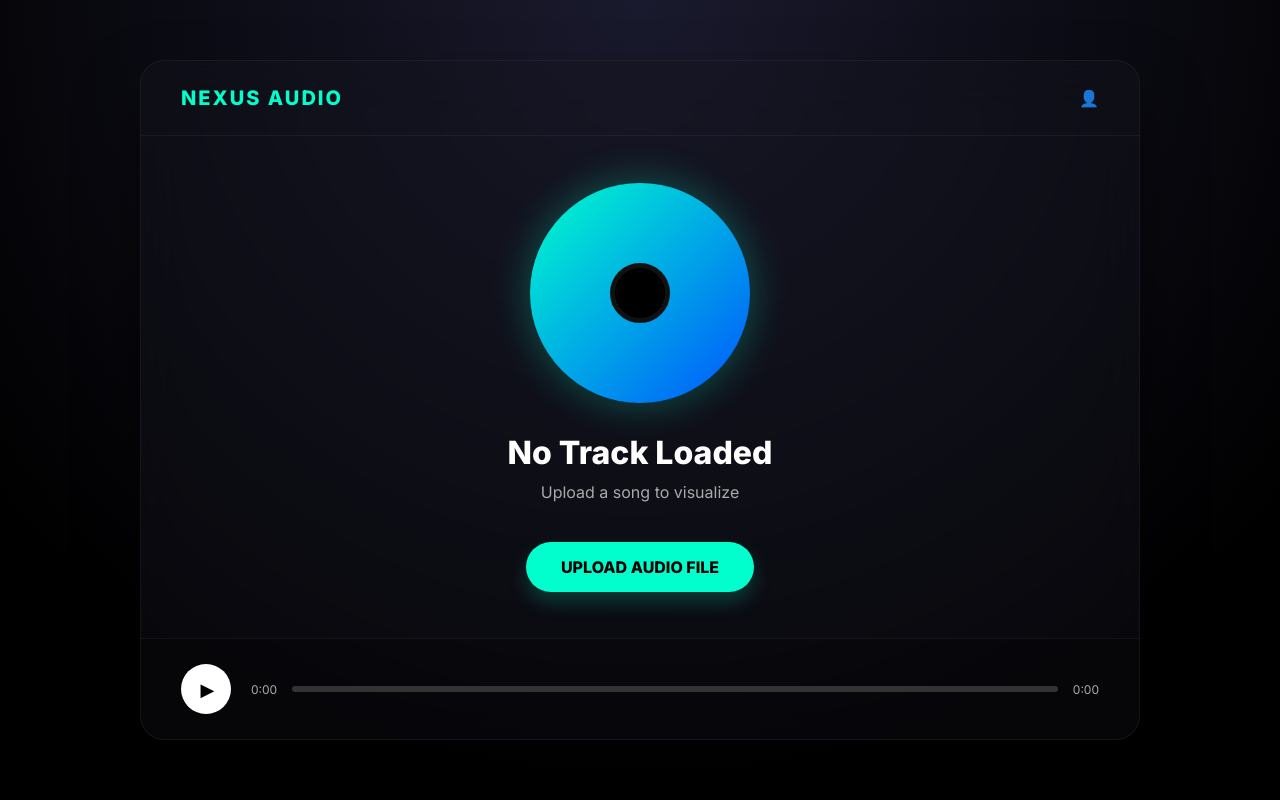
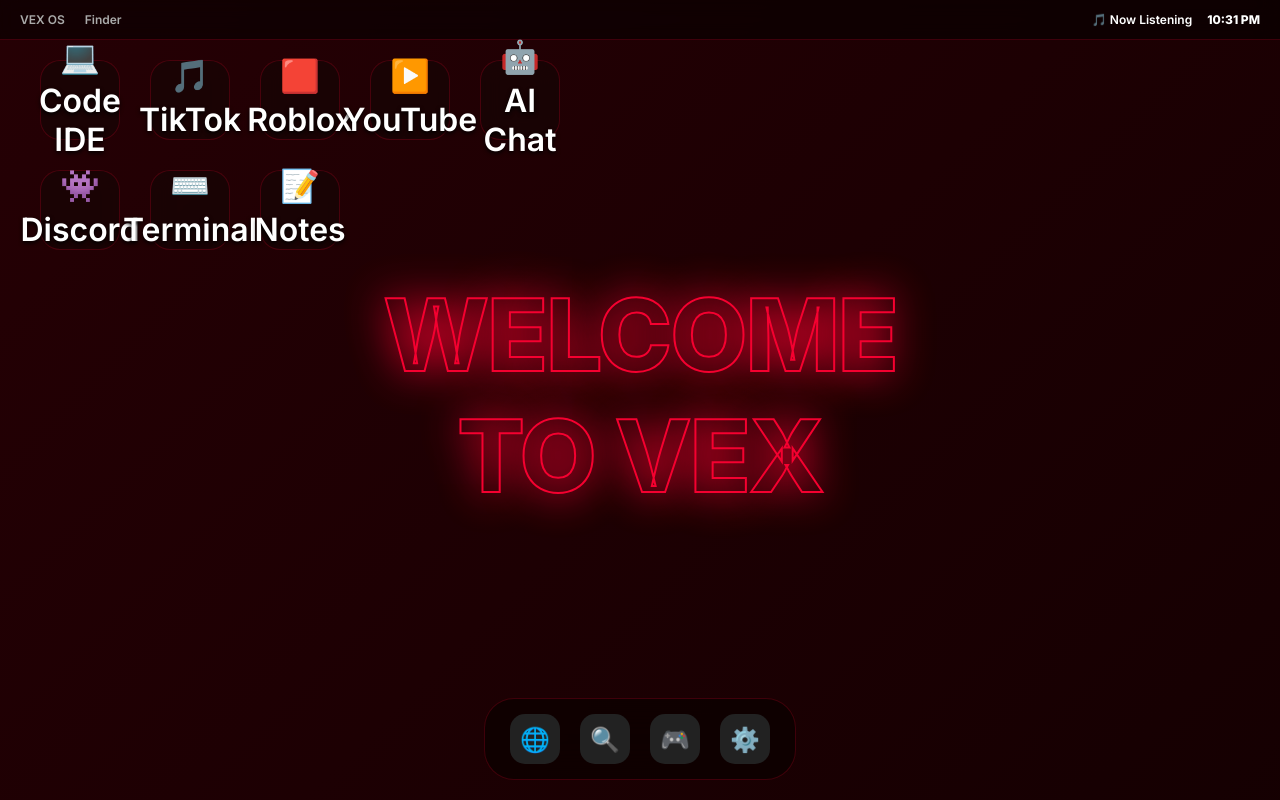
Before and after one commit to bedper-beep/os, a plain HTML site: page index.html in a window 1280 px wide. Drawn offline with Linux system fonts and the light colour scheme.

Commit message:
Revamp index.html for VEX OS interface
Updated the title and styles for the VEX OS interface, including changes to the layout and animations.

```diff
--- a/index.html
+++ b/index.html
@@ -3,282 +3,300 @@
 <head>
     <meta charset="UTF-8">
     <meta name="viewport" content="width=device-width, initial-scale=1.0">
-    <title>Nexus Audio | Premium Visualizer</title>
+    <title>VEX OS</title>
     <style>
         @import url('https://fonts.googleapis.com/css2?family=Inter:wght@300;400;600;800&display=swap');
 
-        * { margin: 0; padding: 0; box-sizing: border-box; font-family: 'Inter', sans-serif; }
+        * { margin: 0; padding: 0; box-sizing: border-box; font-family: 'Inter', sans-serif; user-select: none; }
+
+        :root {
+            --red-main: #ff0033;
+            --red-glow: rgba(255, 0, 51, 0.5);
+            --dark-bg: #0a0000;
+            --glass: rgba(20, 5, 5, 0.6);
+            --glass-border: rgba(255, 0, 51, 0.2);
+        }
 
         body {
-            background-color: #000; color: #fff; height: 100vh; overflow: hidden;
-            display: flex; justify-content: center; align-items: center;
-            background-image: radial-gradient(circle at 50% 0%, #1a1a2e 0%, #000000 80%);
+            height: 100vh; width: 100vw; overflow: hidden;
+            /* Cool moving red/black gradient background */
+            background: linear-gradient(135deg, #000000 0%, #2a0005 50%, #0a0000 100%);
+            background-size: 400% 400%;
+            animation: bgAnim 15s ease infinite;
+            color: white;
         }
 
-        /* The Canvas that draws the audio bars */
-        #visualizer-canvas {
-            position: absolute; top: 0; left: 0; width: 100%; height: 100%;
-            z-index: 1;
+        @keyframes bgAnim {
+            0% { background-position: 0% 50%; }
+            50% { background-position: 100% 50%; }
+            100% { background-position: 0% 50%; }
         }
 
-        /* The Premium UI Overlay */
-        .app-container {
-            position: relative; z-index: 10;
-            width: 90%; max-width: 1000px; height: 85vh;
-            background: rgba(20, 20, 30, 0.4); backdrop-filter: blur(25px);
-            border: 1px solid rgba(255, 255, 255, 0.05); border-radius: 24px;
-            box-shadow: 0 30px 60px rgba(0,0,0,0.5);
-            display: flex; flex-direction: column;
+        /* Top Bar */
+        .top-bar {
+            height: 40px; background: rgba(0,0,0,0.5); backdrop-filter: blur(10px);
+            display: flex; justify-content: space-between; align-items: center; padding: 0 20px;
+            font-size: 12px; font-weight: 600; border-bottom: 1px solid var(--glass-border);
+            position: absolute; top: 0; width: 100%; z-index: 10;
+        }
+        .top-left { display: flex; gap: 20px; color: #aaa; }
+        .top-right { display: flex; gap: 15px; align-items: center; }
+        .clock { color: white; font-weight: 800; }
+
+        /* Welcome Text */
+        .welcome-container {
+            position: absolute; top: 50%; left: 50%; transform: translate(-50%, -50%);
+            text-align: center; z-index: 1; pointer-events: none;
+        }
+        .welcome-title {
+            font-size: 100px; font-weight: 900; letter-spacing: -2px;
+            color: transparent; -webkit-text-stroke: 2px var(--red-main);
+            text-shadow: 0 0 30px var(--red-glow); margin-bottom: 10px;
+            animation: pulse 2s infinite alternate;
+        }
+        @keyframes pulse {
+            0% { text-shadow: 0 0 20px var(--red-glow); opacity: 0.8; }
+            100% { text-shadow: 0 0 50px var(--red-main); opacity: 1; }
         }
 
-        /* Top Bar (Search/Profile) */
-        .top-bar {
-            display: flex; justify-content: space-between; align-items: center;
-            padding: 25px 40px; border-bottom: 1px solid rgba(255,255,255,0.05);
-        }
-        .logo { font-size: 20px; font-weight: 800; letter-spacing: 2px; color: #00ffcc; }
-
-        /* The Album Art & Info Center */
-        .center-display {
-            flex: 1; display: flex; flex-direction: column; justify-content: center; align-items: center;
-            text-align: center;
+        /* App Grid */
+        .app-grid {
+            position: absolute; top: 60px; left: 40px; z-index: 10;
+            display: grid; grid-template-columns: repeat(5, 1fr); gap: 30px;
         }
 
-        .album-art {
-            width: 220px; height: 220px; border-radius: 50%;
-            background: linear-gradient(135deg, #00ffcc, #0055ff);
-            box-shadow: 0 0 40px rgba(0, 255, 204, 0.3);
-            margin-bottom: 30px; display: flex; justify-content: center; align-items: center;
-            animation: spin 10s linear infinite; animation-play-state: paused; /* Pauses when music pauses */
-        }
-        .album-art.playing { animation-play-state: running; }
-
-        /* The vinyl record look */
-        .album-art::after {
-            content: ''; width: 50px; height: 50px; background: #000; border-radius: 50%;
-            border: 5px solid #111;
+        .app-icon {
+            width: 80px; height: 80px; border-radius: 20px;
+            background: var(--glass); backdrop-filter: blur(10px);
+            border: 1px solid var(--glass-border); display: flex; flex-direction: column;
+            justify-content: center; align-items: center; cursor: pointer;
+            transition: all 0.2s ease; text-decoration: none; color: white;
         }
 
-        @keyframes spin { 100% { transform: rotate(360deg); } }
-
-        h1 { font-size: 32px; font-weight: 800; margin-bottom: 10px; }
-        p { color: #aaa; font-size: 16px; margin-bottom: 40px; }
-
-        /* Upload Button */
-        .upload-btn {
-            background: #00ffcc; color: #000; padding: 15px 35px;
-            border: none; border-radius: 30px; font-weight: 800; font-size: 16px;
-            cursor: pointer; transition: 0.3s; box-shadow: 0 10px 20px rgba(0,255,204,0.2);
-        }
-        .upload-btn:hover { transform: scale(1.05); box-shadow: 0 15px 30px rgba(0,255,204,0.4); }
-
-        /* The bottom player controls */
-        .player-bar {
-            padding: 25px 40px; display: flex; align-items: center; gap: 20px;
-            background: rgba(0,0,0,0.2); border-top: 1px solid rgba(255,255,255,0.05);
-            border-radius: 0 0 24px 24px;
+        .app-icon:hover {
+            transform: scale(1.1) translateY(-5px);
+            border-color: var(--red-main); box-shadow: 0 10px 20px var(--red-glow);
         }
 
-        .play-btn {
-            width: 50px; height: 50px; border-radius: 50%; background: #fff;
-            display: flex; justify-content: center; align-items: center; cursor: pointer;
-            transition: 0.2s;
-        }
-        .play-btn:hover { transform: scale(1.1); }
-        .play-btn::before {
-            content: '▶'; font-size: 18px; color: #000; margin-left: 3px;
-        }
-        .play-btn.playing::before { content: '⏸'; margin-left: 0; }
+        .app-icon span { font-size: 32px; margin-bottom: 5px; }
+        .app-label { font-size: 12px; font-weight: 600; text-align: center; text-shadow: 0 2px 4px black; }
 
-        /* Progress Bar */
-        .progress-container {
-            flex: 1; display: flex; align-items: center; gap: 15px; font-size: 12px; color: #aaa;
-        }
-        .progress-bar {
-            flex: 1; height: 6px; background: #333; border-radius: 3px; cursor: pointer; position: relative;
-        }
-        .progress-fill {
-            height: 100%; width: 0%; background: #00ffcc; border-radius: 3px; transition: width 0.1s;
+        /* Dock at bottom */
+        .dock {
+            position: absolute; bottom: 20px; left: 50%; transform: translateX(-50%);
+            background: rgba(10, 0, 0, 0.7); backdrop-filter: blur(20px);
+            padding: 15px 25px; border-radius: 30px; display: flex; gap: 20px;
+            border: 1px solid var(--glass-border); z-index: 10;
         }
 
-        /* Hidden Audio Input */
-        #audio-upload { display: none; }
+        .dock-icon {
+            width: 50px; height: 50px; border-radius: 15px; background: #222;
+            display: flex; justify-content: center; align-items: center; font-size: 24px;
+            cursor: pointer; transition: 0.2s;
+        }
+        .dock-icon:hover { background: var(--red-main); box-shadow: 0 0 20px var(--red-glow); }
+
+        /* Full Screen Overlays (For Apps) */
+        .overlay {
+            position: absolute; top: 0; left: 0; width: 100vw; height: 100vh;
+            background: #050000; z-index: 1000; display: none; flex-direction: column;
+            animation: slideUp 0.3s ease forwards;
+        }
+        .overlay.active { display: flex; }
+        @keyframes slideUp { from { opacity: 0; transform: translateY(20px); } to { opacity: 1; transform: translateY(0); } }
+
+        .overlay-header {
+            height: 50px; background: #111; display: flex; justify-content: space-between;
+            align-items: center; padding: 0 20px; border-bottom: 1px solid #333;
+        }
+        .overlay-title { font-weight: 800; color: var(--red-main); }
+        .close-btn {
+            background: var(--red-main); color: white; border: none; padding: 8px 15px;
+            border-radius: 8px; font-weight: bold; cursor: pointer;
+        }
+        .close-btn:hover { background: #cc0029; }
+
+        /* IDE specific styles */
+        .ide-container { display: flex; flex: 1; width: 100%; height: calc(100vh - 50px); }
+        .ide-code {
+            width: 50%; height: 100%; background: #1e1e1e; color: #00ffcc;
+            padding: 20px; font-family: monospace; font-size: 14px; outline: none; border: none; resize: none;
+        }
+        .ide-preview {
+            width: 50%; height: 100%; background: white; border: none;
+        }
+
+        /* Settings Modal */
+        #settings-modal { position: absolute; top:0; left:0; width:100vw; height:100vh; background: rgba(0,0,0,0.8); z-index: 2000; display: none; justify-content: center; align-items: center; backdrop-filter: blur(5px); }
+        #settings-modal.active { display: flex; }
+        .settings-box { background: #111; padding: 30px; border-radius: 16px; border: 1px solid var(--red-main); width: 400px; display: flex; flex-direction: column; gap: 15px; }
+        .settings-box input { padding: 12px; border-radius: 8px; background: #000; color: white; border: 1px solid #333; outline: none; }
+        .settings-box button { padding: 12px; background: var(--red-main); border: none; color: white; font-weight: bold; border-radius: 8px; cursor: pointer; }
+
     </style>
 </head>
 <body>
 
-    <!-- The Background Visualizer -->
-    <canvas id="visualizer-canvas"></canvas>
-
-    <!-- The Main App UI -->
-    <div class="app-container">
-
-        <div class="top-bar">
-            <div class="logo">NEXUS AUDIO</div>
-            <div>👤</div>
+    <!-- Top Bar -->
+    <div class="top-bar">
+        <div class="top-left">
+            <span>VEX OS</span>
+            <span>Finder</span>
         </div>
-
-        <div class="center-display">
-            <div class="album-art" id="album-art"></div>
-            <h1 id="track-title">No Track Loaded</h1>
-            <p id="track-artist">Upload a song to visualize</p>
-
-            <label for="audio-upload" class="upload-btn">UPLOAD AUDIO FILE</label>
-            <input type="file" id="audio-upload" accept="audio/*">
-        </div>
-
-        <div class="player-bar">
-            <div class="play-btn" id="play-btn" onclick="togglePlay()"></div>
-
-            <div class="progress-container">
-                <span id="current-time">0:00</span>
-                <div class="progress-bar" id="progress-bar" onclick="seek(event)">
-                    <div class="progress-fill" id="progress-fill"></div>
-                </div>
-                <span id="duration">0:00</span>
-            </div>
+        <div class="top-right">
+            <span>🎵 Now Listening</span>
+            <span class="clock" id="clock">00:00 PM</span>
         </div>
     </div>
 
-    <!-- Hidden Audio Element -->
-    <audio id="audio-player"></audio>
+    <!-- Welcome Background Text -->
+    <div class="welcome-container">
+        <div class="welcome-title">WELCOME TO VEX</div>
+    </div>
+
+    <!-- App Grid -->
+    <div class="app-grid">
+        <div class="app-icon" onclick="openOverlay('code-ide')">
+            <span>💻</span><span class="app-label">Code IDE</span>
+        </div>
+        <div class="app-icon" onclick="openApp('https://www.tiktok.com')">
+            <span>🎵</span><span class="app-label">TikTok</span>
+        </div>
+        <div class="app-icon" onclick="openApp('https://www.roblox.com')">
+            <span>🟥</span><span class="app-label">Roblox</span>
+        </div>
+        <div class="app-icon" onclick="openApp('https://www.youtube.com')">
+            <span>▶️</span><span class="app-label">YouTube</span>
+        </div>
+        <div class="app-icon" onclick="openApp('https://chatgpt.com')">
+            <span>🤖</span><span class="app-label">AI Chat</span>
+        </div>
+        <div class="app-icon" onclick="openApp('https://discord.com')">
+            <span>👾</span><span class="app-label">Discord</span>
+        </div>
+        <div class="app-icon" onclick="openOverlay('terminal')">
+            <span>⌨️</span><span class="app-label">Terminal</span>
+        </div>
+        <div class="app-icon" onclick="openOverlay('notes')">
+            <span>📝</span><span class="app-label">Notes</span>
+        </div>
+    </div>
+
+    <!-- Dock -->
+    <div class="dock">
+        <div class="dock-icon" onclick="location.reload()">🌐</div>
+        <div class="dock-icon" onclick="openApp('https://google.com')">🔍</div>
+        <div class="dock-icon" onclick="openApp('https://web.roblox.com')">🎮</div>
+        <div class="dock-icon" onclick="openSettings()">⚙️</div>
+    </div>
+
+    <!-- IDE Overlay -->
+    <div id="code-ide" class="overlay">
+        <div class="overlay-header">
+            <div class="overlay-title">Live Code IDE</div>
+            <button class="close-btn" onclick="closeOverlay('code-ide')">Close</button>
+        </div>
+        <div class="ide-container">
+            <textarea class="ide-code" id="html-code" placeholder="<h1>Hello World</h1>"><h1>Hello VEX</h1>
+<style>h1 { color: red; }</style></textarea>
+            <iframe class="ide-preview" id="html-preview"></iframe>
+        </div>
+    </div>
+
+    <!-- Terminal Overlay -->
+    <div id="terminal" class="overlay">
+        <div class="overlay-header">
+            <div class="overlay-title">VEX Terminal</div>
+            <button class="close-btn" onclick="closeOverlay('terminal')">Close</button>
+        </div>
+        <div style="flex:1; background:black; color:#00ffcc; font-family:monospace; padding:20px; font-size:16px;">
+            <p>VEX OS [Version 1.0.0]</p>
+            <p>(c) VEX Corporation. All rights reserved.</p>
+            <br>
+            <p>C:\Users\VEX> <span id="cursor" style="animation: blink 1s infinite;">_</span></p>
+        </div>
+    </div>
+
+    <!-- Notes Overlay -->
+    <div id="notes" class="overlay">
+        <div class="overlay-header">
+            <div class="overlay-title">Notes</div>
+            <button class="close-btn" onclick="closeOverlay('notes')">Close</button>
+        </div>
+        <textarea style="flex:1; background:#1a1a1a; color:white; padding:20px; font-size:18px; border:none; outline:none; resize:none;" placeholder="Type your notes here..."></textarea>
+    </div>
+
+    <!-- Settings Modal -->
+    <div id="settings-modal">
+        <div class="settings-box">
+            <h2 style="color:#ff0033; text-align:center;">Settings</h2>
+            <label>Change Background GIF/Image URL:</label>
+            <input type="text" id="bg-url" placeholder="https://example.com/gif.gif">
+            <label>Set Passcode:</label>
+            <input type="password" placeholder="Enter new passcode">
+            <button onclick="saveSettings()">Save & Close</button>
+            <button onclick="document.getElementById('settings-modal').classList.remove('active')" style="background:#333;">Cancel</button>
+        </div>
+    </div>
 
     <script>
-        // --- 1. SETUP CANVAS & AUDIO ENGINE ---
-        const canvas = document.getElementById('visualizer-canvas');
-        const ctx = canvas.getContext('2d');
-        const audio = document.getElementById('audio-player');
+        // --- Clock ---
+        function updateClock() {
+            const now = new Date();
+            let h = now.getHours();
+            let m = now.getMinutes().toString().padStart(2, '0');
+            let ampm = h >= 12 ? 'PM' : 'AM';
+            h = h % 12 || 12;
+            document.getElementById('clock').innerText = `${h}:${m} ${ampm}`;
+        }
+        setInterval(updateClock, 1000);
+        updateClock();
 
-        canvas.width = window.innerWidth;
-        canvas.height = window.innerHeight;
-
-        let audioContext;
-        let analyser;
-        let dataArray;
-        let source;
-
-        // --- 2. INITIALIZE AUDIO API ---
-        function initAudio() {
-            if (!audioContext) {
-                audioContext = new (window.AudioContext || window.webkitAudioContext)();
-                analyser = audioContext.createAnalyser();
-                analyser.fftSize = 256; // Quality of the bars
-
-                source = audioContext.createMediaElementSource(audio);
-                source.connect(analyser);
-                analyser.connect(audioContext.destination);
-
-                const bufferLength = analyser.frequencyBinCount;
-                dataArray = new Uint8Array(bufferLength);
+        // --- Overlay Logic ---
+        function openOverlay(id) {
+            document.getElementById(id).classList.add('active');
+            if (id === 'code-ide') {
+                updatePreview();
             }
         }
-
-        // --- 3. UPLOAD MUSIC ---
-        const fileUpload = document.getElementById('audio-upload');
-        fileUpload.addEventListener('change', function(e) {
-            const file = e.target.files[0];
-            if (!file) return;
-
-            const fileURL = URL.createObjectURL(file);
-            audio.src = fileURL;
-
-            // Update UI
-            document.getElementById('track-title').innerText = file.name.replace(/\.[^/.]+$/, ""); // Remove file extension
-            document.getElementById('track-artist').innerText = "Local File";
-
-            // Ready to play
-            initAudio();
-            audio.load();
-        });
-
-        // --- 4. PLAYER CONTROLS ---
-        const playBtn = document.getElementById('play-btn');
-        const albumArt = document.getElementById('album-art');
-
-        function togglePlay() {
-            if (!audio.src) return; // Nothing uploaded
-
-            if (audio.paused) {
-                audio.play();
-                playBtn.classList.add('playing');
-                albumArt.classList.add('playing');
-                if(audioContext.state === 'suspended') audioContext.resume();
-            } else {
-                audio.pause();
-                playBtn.classList.remove('playing');
-                albumArt.classList.remove('playing');
-            }
+        function closeOverlay(id) {
+            document.getElementById(id).classList.remove('active');
         }
 
-        // Progress bar update
-        audio.addEventListener('timeupdate', () => {
-            if (audio.duration) {
-                const percent = (audio.currentTime / audio.duration) * 100;
-                document.getElementById('progress-fill').style.width = `${percent}%`;
+        // --- Live Code IDE Logic ---
+        const codeEditor = document.getElementById('html-code');
+        const preview = document.getElementById('html-preview');
 
-                // Update time text
-                document.getElementById('current-time').innerText = formatTime(audio.currentTime);
-                document.getElementById('duration').innerText = formatTime(audio.duration);
-            }
-        });
+        codeEditor.addEventListener('input', updatePreview);
 
-        function formatTime(seconds) {
-            const min = Math.floor(seconds / 60);
-            const sec = Math.floor(seconds % 60);
-            return `${min}:${sec < 10 ? '0' : ''}${sec}`;
+        function updatePreview() {
+            const html = codeEditor.value;
+            preview.srcdoc = html;
         }
 
-        function seek(e) {
-            if (!audio.duration) return;
-            const bar = document.getElementById('progress-bar');
-            const rect = bar.getBoundingClientRect();
-            const pos = (e.clientX - rect.left) / bar.offsetWidth;
-            audio.currentTime = pos * audio.duration;
+        // --- External App Link ---
+        function openApp(url) {
+            // Opens in a new tab. If we are in a proxy, this will route through the proxy.
+            window.open(url, '_blank');
         }
 
-        // --- 5. THE VISUALIZER DRAW LOOP ---
-        function draw() {
-            requestAnimationFrame(draw);
-
-            if (!analyser) return; // Wait until music is loaded
-
-            analyser.getByteFrequencyData(dataArray);
-
-            // Clear canvas with a slight fade effect for smooth trails
-            ctx.fillStyle = 'rgba(0, 0, 0, 0.2)';
-            ctx.fillRect(0, 0, canvas.width, canvas.height);
-
-            const bufferLength = analyser.frequencyBinCount;
-            const barWidth = (canvas.width / bufferLength) * 2.5;
-            let x = 0;
-
-            for (let i = 0; i < bufferLength; i++) {
-                const barHeight = dataArray[i] * 1.5; // Scale the height
-
-                // Gradient color (Cyan to Blue to Purple)
-                const gradient = ctx.createLinearGradient(0, canvas.height, 0, canvas.height - barHeight);
-                gradient.addColorStop(0, 'rgba(0, 255, 204, 0.1)');
-                gradient.addColorStop(0.5, 'rgba(0, 170, 255, 0.8)');
-                gradient.addColorStop(1, 'rgba(138, 43, 226, 1)');
-
-                ctx.fillStyle = gradient;
-
-                // Draw the bars from the bottom up
-                ctx.fillRect(x, canvas.height - barHeight, barWidth, barHeight);
-
-                x += barWidth + 2; // Spacing between bars
-            }
+        // --- Settings Logic ---
+        function openSettings() {
+            document.getElementById('settings-modal').classList.add('active');
         }
 
-        // Handle window resize
-        window.addEventListener('resize', () => {
-            canvas.width = window.innerWidth;
-            canvas.height = window.innerHeight;
-        });
+        function saveSettings() {
+            const bgUrl = document.getElementById('bg-url').value;
+            if (bgUrl) {
+                document.body.style.backgroundImage = `url('${bgUrl}')`;
+                document.body.style.backgroundSize = 'cover';
+                document.body.style.animation = 'none'; // Stop the gradient animation
+            }
+            document.getElementById('settings-modal').classList.remove('active');
+        }
 
-        // Start the draw loop
-        draw();
-
+        // Initialize Preview
+        updatePreview();
     </script>
 </body>
 </html>
```
